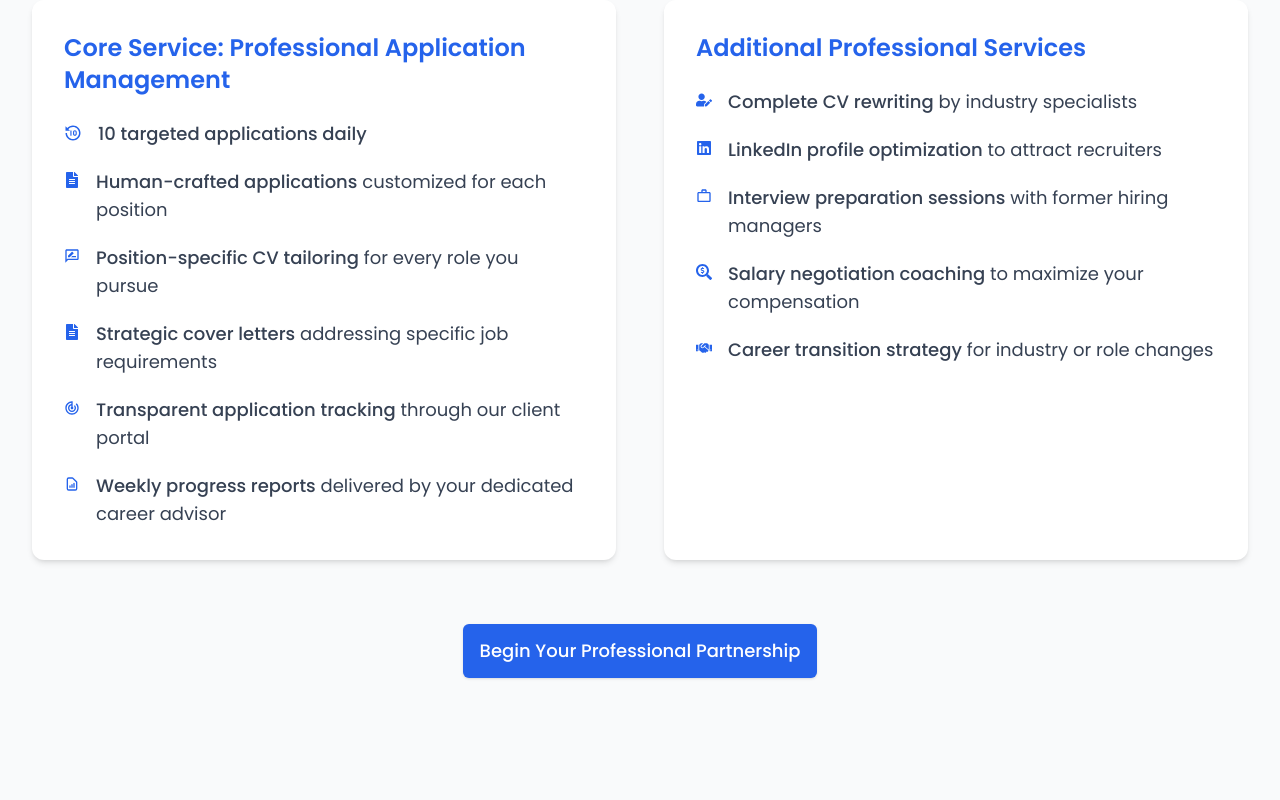
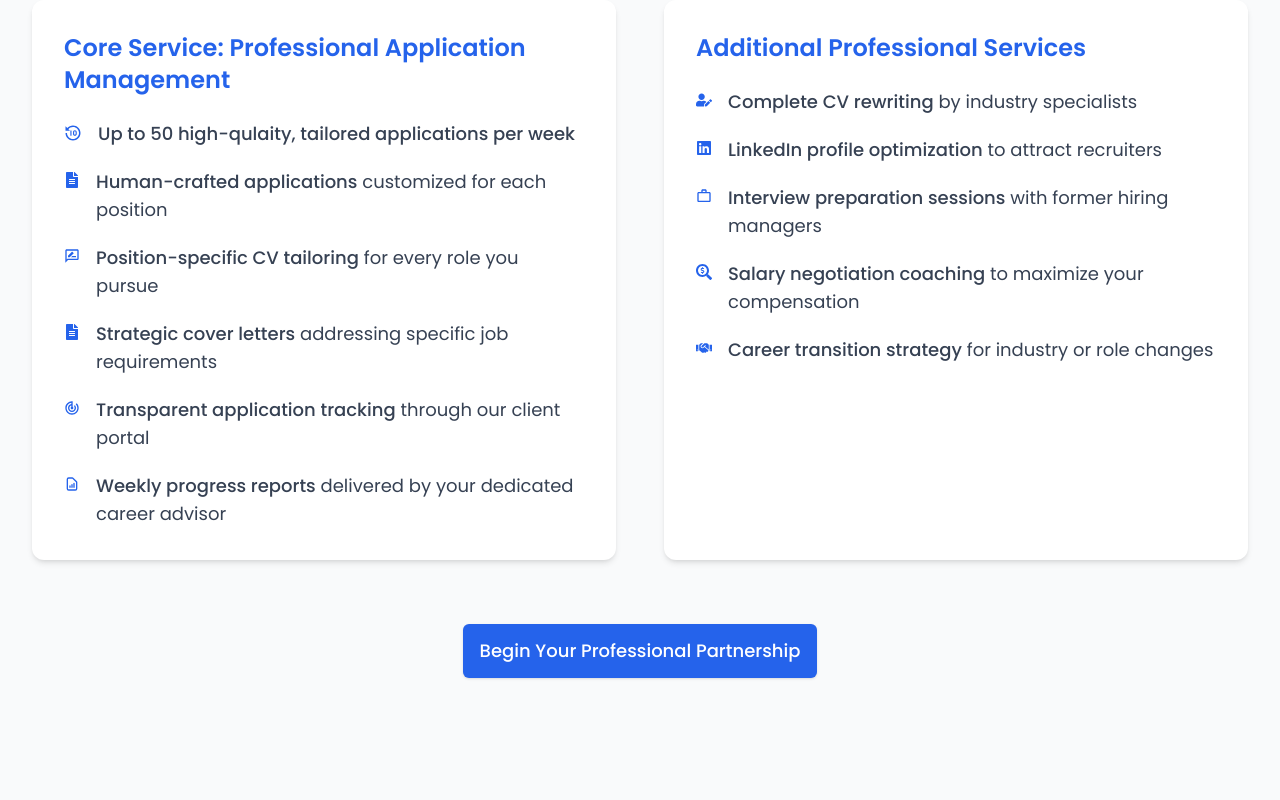
Before and after one commit to aayodejii/jobhire-pro, a Next.js app: page / in a window 1280 px wide. Shown: the part 2200-3000 px from the top of the page. Built offline with nearby package versions, Linux system fonts and the light colour scheme; no server answers.

Commit message:
new updates

```diff
--- a/app/components/Pricing.tsx
+++ b/app/components/Pricing.tsx
@@ -13,7 +13,7 @@ const Pricing = () => {
       price: "£100",
       description: "Our comprehensive job application service",
       features: [
-        "10 applications per day",
+        "Up to 10 applications per day",
         "5 days a week (Monday to Friday)",
         "Dedicated account manager",
         "Application tracking",
--- a/app/components/Services.tsx
+++ b/app/components/Services.tsx
@@ -38,7 +38,7 @@ const Services = () => {
                 </div>
                 <p className="ml-4 text-lg text-gray-700">
                   <span className="font-medium">
-                    10 targeted applications daily
+                    Up to 50 high-qulaity, tailored applications per week
                   </span>{" "}
                 </p>
               </li>
--- a/app/page.tsx
+++ b/app/page.tsx
@@ -36,7 +36,7 @@ export default function Home() {
           <HowItWorks />
           <Benefits />
           <JobBoardCoverage />
-          <Testimonials />
+          {/* <Testimonials /> */}
           <Pricing />
           <FAQ activeFaq={activeFaq} toggleFaq={toggleFaq} />
           <CTA />
```
